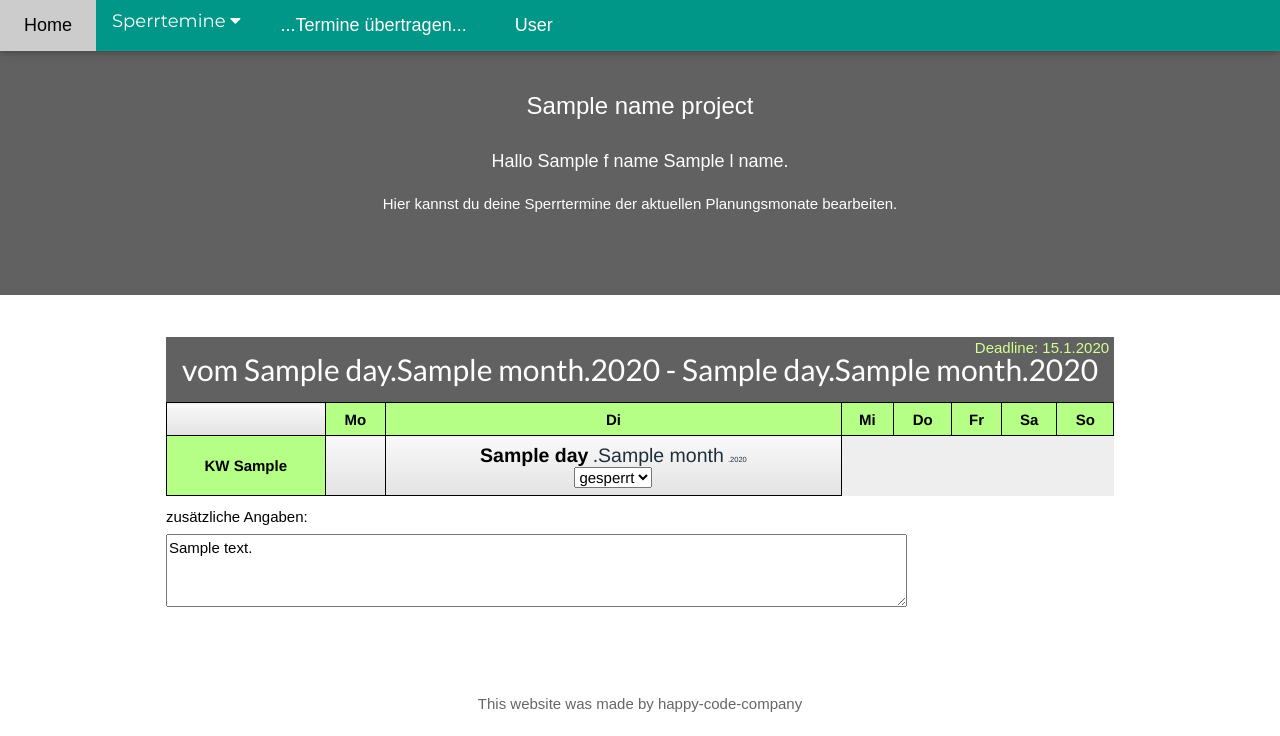
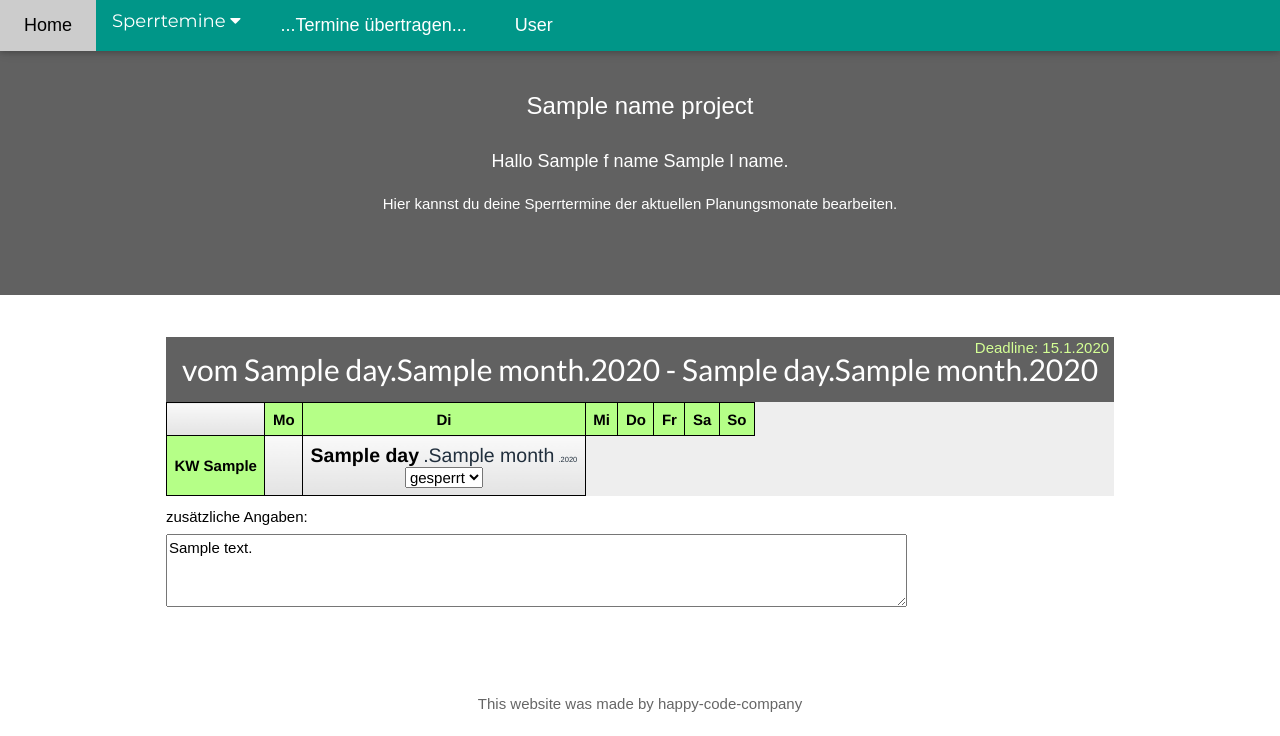
Before and after one commit to TomBenRu/hcc_plan_api, a FastAPI app: template templates/index_actor.html in a window 1280 px wide. Shown: the top 736 px of the page. Run offline with FastAPI, Linux system fonts and the light colour scheme; the template is opened without the code that fills it: most values are stand-ins (such as "Sample title", 1, 10 or a date in 2020); parts of the project's set-up code (start-up, migrations or seed data) failed here and were passed over.

Commit message:
still work in progress

```diff
--- a/static/calendar.css
+++ b/static/calendar.css
@@ -20,6 +20,8 @@
         font: 1em Helvetica, sans-serif;
         border-collapse: collapse;
         background-color: #EEEEEE;
+        overflow: auto;
+        display: block;
         }
 th, td {
         font: bold 1em Helvetica, sans-serif;
```
